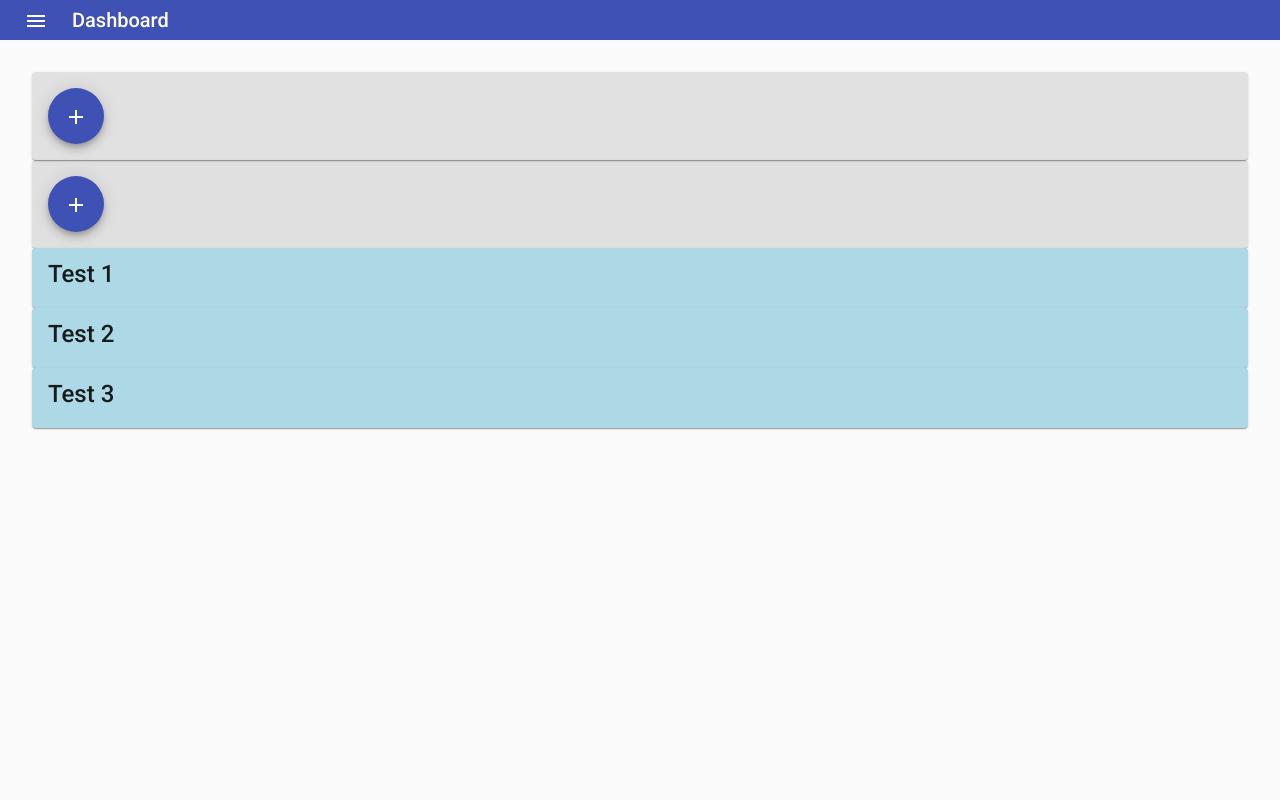
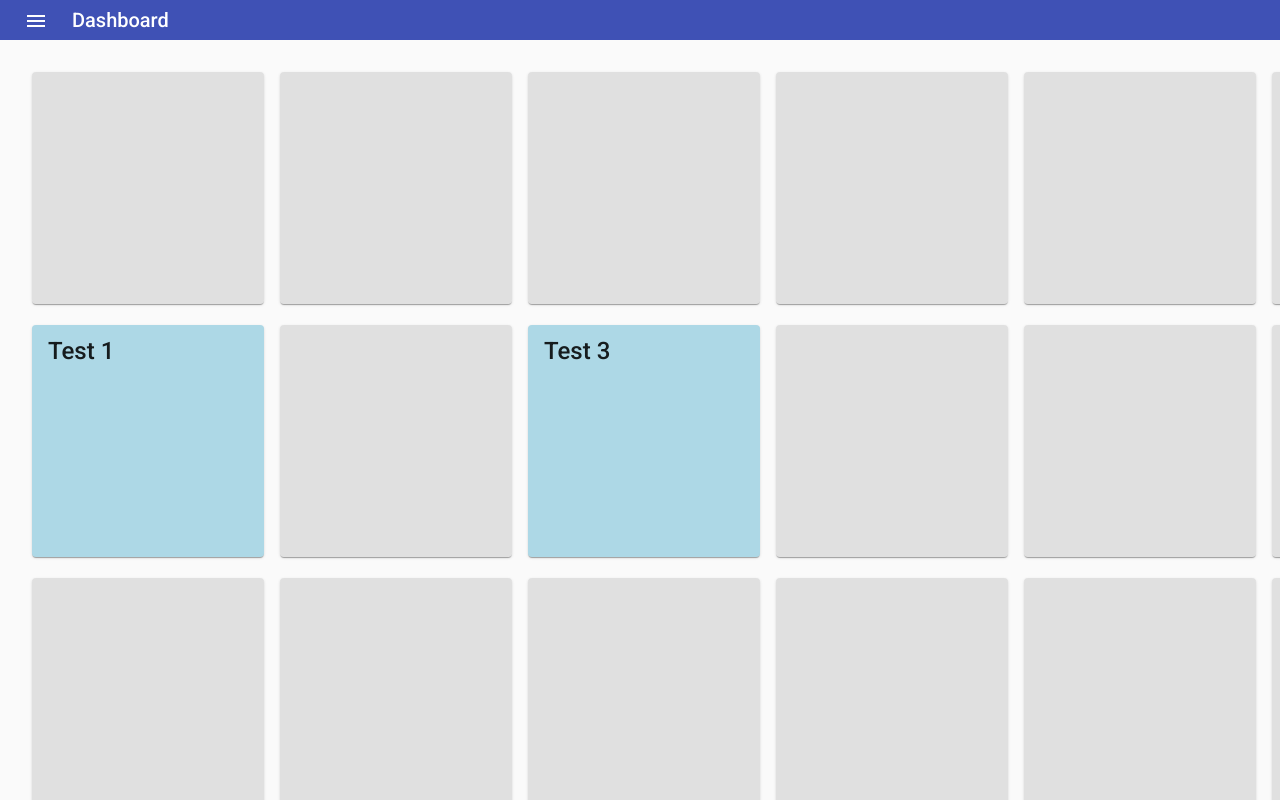
Before and after one commit to TheProdigy161/NodeJS-Test, an Angular app in the folder client/: page /dashboard in a window 1280 px wide. Shown: the top 800 px of the page. Built offline with nearby package versions, Linux system fonts and the light colour scheme; no server answers.

Commit message:
Updated to ensure that dashboard can switch grid panels

```diff
--- a/client/src/app/components/dashboard/dashboard-summary/dashboard-summary.component.html
+++ b/client/src/app/components/dashboard/dashboard-summary/dashboard-summary.component.html
@@ -1,8 +1,10 @@
 <div cdkDrag>
   <mat-card class="blankSummary" *ngIf="showBlankCard(); else summaryCard">
-    <button mat-fab color="primary" (click)="add()">
-      <mat-icon>add</mat-icon>
-    </button>
+    <div class="buttonDiv">
+      <button mat-fab color="primary" (click)="add()">
+        <mat-icon>add</mat-icon>
+      </button>
+    </div>
   </mat-card>
 </div>
 
--- a/client/src/app/components/dashboard/dashboard-summary/dashboard-summary.component.scss
+++ b/client/src/app/components/dashboard/dashboard-summary/dashboard-summary.component.scss
@@ -1,5 +1,17 @@
+mat-card {
+  min-width: 200px;
+  min-height: 200px;
+}
+
 mat-card.blankSummary {
+  display: inline-flex;
+  text-align: center;
   background-color: rgba(0, 0, 0, 0.1);
+
+  .buttonDiv {
+    margin: auto;
+    display: none;
+  }
 }
 
 mat-card.summary {
--- a/client/src/app/components/dashboard/dashboard-summary/dashboard-summary.component.ts
+++ b/client/src/app/components/dashboard/dashboard-summary/dashboard-summary.component.ts
@@ -7,11 +7,15 @@ import { Component, Input, OnChanges, OnInit, SimpleChanges } from '@angular/cor
 })
 export class DashboardSummaryComponent implements OnInit {
   @Input()
-  addFunction: Function = null;
+  addFunction: any = null;
   @Input()
   allowEdit: boolean = false;
   @Input()
   dashboardSummaryTitle: string = null;
+  @Input()
+  arrayIndex: number = null;
+  @Input()
+  index: number = null;
 
   constructor() {
   }
@@ -20,7 +24,7 @@ export class DashboardSummaryComponent implements OnInit {
   }
 
   add(): void {
-    this.addFunction();
+    this.addFunction(this.arrayIndex, this.index);
   }
 
   showBlankCard(): boolean {
--- a/client/src/app/components/dashboard/dashboard.component.html
+++ b/client/src/app/components/dashboard/dashboard.component.html
@@ -1,3 +1,5 @@
-<div cdkDropList cdkDropListOrientation="vertical" (cdkDropListDropped)="drop($event)">
-  <app-dashboard-summary *ngFor="let test of testArray" [dashboardSummaryTitle]="test" [addFunction]="addNewSummary"></app-dashboard-summary>
+<div cdkDropListGroup>
+  <div class="dropList" cdkDropList *ngFor="let tests of testArray; let i = index" [cdkDropListData]="testArray[i]" cdkDropListOrientation="horizontal" (cdkDropListDropped)="drop($event, i)">
+    <app-dashboard-summary *ngFor="let test of tests; let j = index" [arrayIndex]="i" [index]="j" [dashboardSummaryTitle]="test" [addFunction]="addNewSummary"></app-dashboard-summary>
+  </div>
 </div>
--- a/client/src/app/components/dashboard/dashboard.component.scss
+++ b/client/src/app/components/dashboard/dashboard.component.scss
@@ -1,6 +1,11 @@
 app-dashboard-summary {
-  // display: flex;
-  width: 100%;
+  display: flex;
+  margin-right: 16px;
+  margin-bottom: 16px;
+}
+
+.dropList {
+  display: flex;
   height: 100%;
 }
 
--- a/client/src/app/components/dashboard/dashboard.component.ts
+++ b/client/src/app/components/dashboard/dashboard.component.ts
@@ -1,6 +1,6 @@
 import { PageService } from './../../services/page.service';
 import { Component, OnInit } from '@angular/core';
-import { CdkDragDrop, moveItemInArray } from '@angular/cdk/drag-drop';
+import { CdkDragDrop, moveItemInArray, transferArrayItem } from '@angular/cdk/drag-drop';
 
 @Component({
   selector: 'app-dashboard',
@@ -8,12 +8,12 @@ import { CdkDragDrop, moveItemInArray } from '@angular/cdk/drag-drop';
   styleUrls: ['./dashboard.component.scss']
 })
 export class DashboardComponent implements OnInit {
-  testArray: string[] = [
-    null,
-    null,
-    'Test 1',
-    'Test 2',
-    'Test 3',
+  testArray: string[][] = [
+    [ null, null, null, null, null, null, null ],
+    [ 'Test 1', null, 'Test 3', null, null, null, null ],
+    [ null, null, null, null, null, null, null ],
+    [ null, 'Test 2', 'Test 3', null, null, null, null ],
+    [ 'Test 1', 'Test 2', null, null, null, null, null ],
   ]
 
   constructor(private pageService: PageService) {
@@ -23,11 +23,32 @@ export class DashboardComponent implements OnInit {
   ngOnInit(): void {
   }
 
-  drop(event: CdkDragDrop<string[]>) {
-    moveItemInArray(this.testArray, event.previousIndex, event.currentIndex);
+  drop(event: CdkDragDrop<string[]>, arrayIndex: number) {
+    if (event.previousContainer === event.container)
+      moveItemInArray(this.testArray[arrayIndex], event.previousIndex, event.currentIndex);
+    else {
+      const fromArray = event.previousContainer.data;
+      const toArray = event.container.data;
+
+      const fromElement = fromArray[event.previousIndex];
+      const toElement = toArray[event.currentIndex];
+
+      fromArray[event.previousIndex] = toElement;
+      toArray[event.previousIndex] = fromElement;
+
+      event.previousContainer.data = fromArray;
+      event.container.data = toArray;
+
+      // transferArrayItem(
+      //   event.container.data,
+      //   event.previousContainer.data,
+      //   event.previousIndex,
+      //   event.currentIndex
+      // );
+    }
   }
 
-  addNewSummary = () => {
-    this.testArray.push(`Test ${this.testArray.length + 1}`)
+  addNewSummary = (arrayIndex: number, index: number) => {
+    this.testArray[arrayIndex][index] = `Test ${index + 1}`;
   }
 }
```
